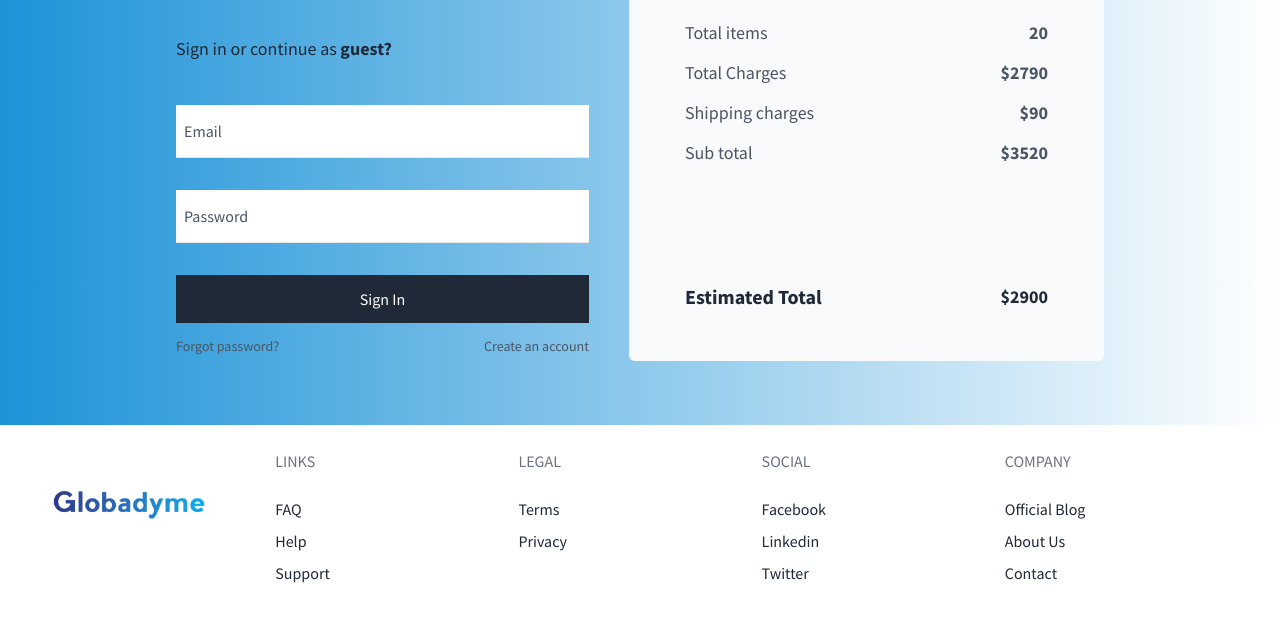
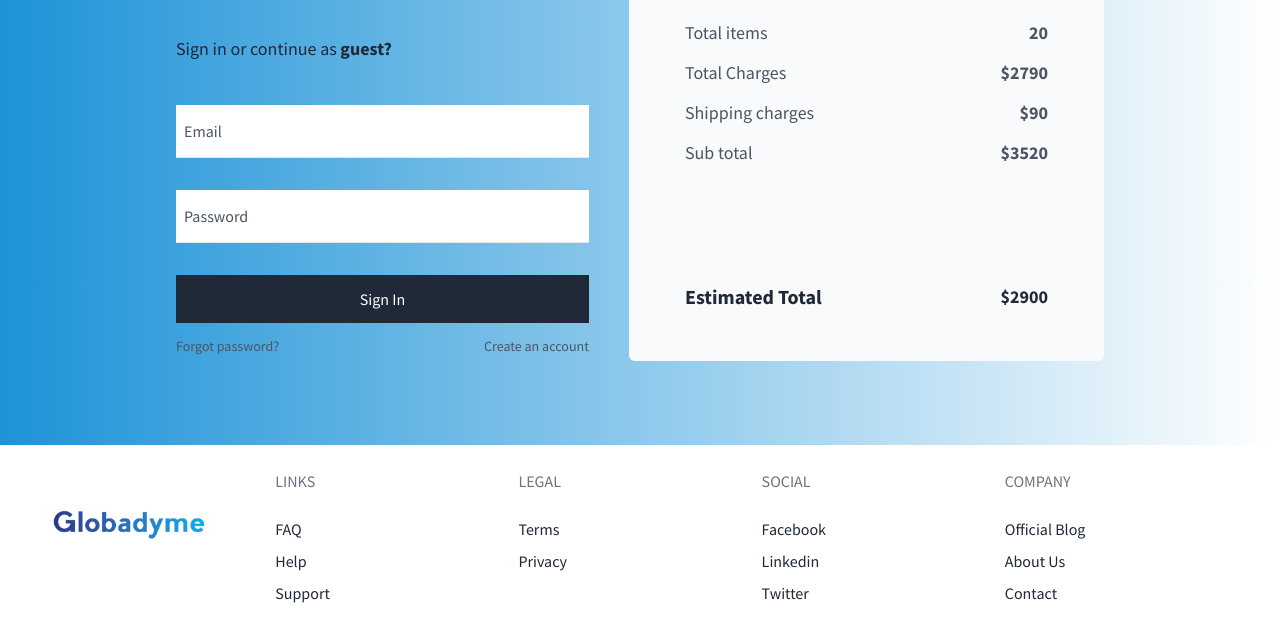
Before and after one commit to IvanoBaptista/Active-MKB-deep-dive, a website: page Payment-page/payment-info.html in a window 1280 px wide. Shown: the part 227-868 px from the top of the page. Drawn offline with nearby package versions, Linux system fonts and the light colour scheme.

Commit message:
spacing fix

```diff
--- a/Payment-page/payment-info.html
+++ b/Payment-page/payment-info.html
@@ -169,7 +169,7 @@
     </div>
   </div>
     <!--Footer-->
-    <footer class="bg-white">
+    <footer class="bg-white mt-5">
       <div class="container mx-auto px-8">
         <div class="w-full flex flex-col md:flex-row py-6">
           <div class="flex-1 mb-6 text-black">
```
